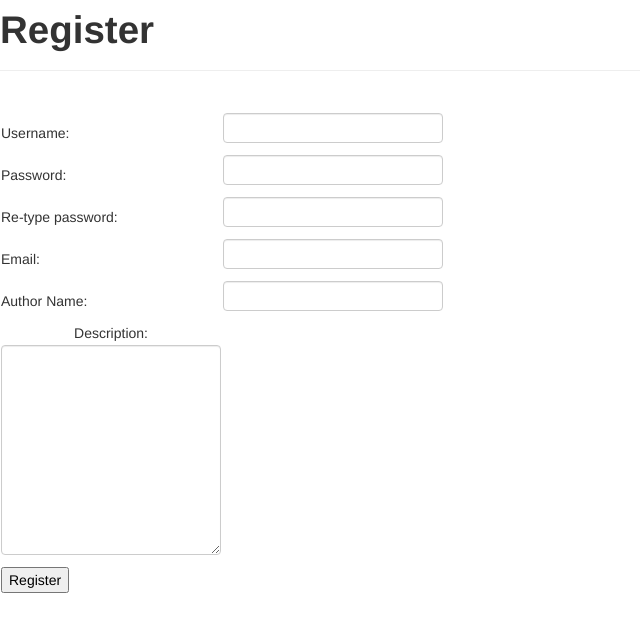
After one commit to krodyrobi/pressignio, a Django app: page /blog/register/ in a window 1280 px wide. The commit adds this page. Shown: the top 632 px of the page, without its empty margins (0-640 px from the left). Run offline with Django 3.2, Linux system fonts and the light colour scheme; some libraries are stand-ins or nearby versions.

Commit message:
Register users

```diff
--- a/mysite/blog/forms.py
+++ b/mysite/blog/forms.py
@@ -1,19 +1,81 @@
+from django.core.exceptions import ObjectDoesNotExist
+from django.core.mail import send_mail
+from django.contrib.auth.models import User
 from django import forms
 from django.forms import ModelForm
 
 from blog.models import Article
 
+import string
 import datetime
+import random
+
+from blog.models import Author
 
 class RegisterForm(forms.Form):
     	username = forms.CharField(max_length=30)
-    	password = forms.CharField(widget=forms.PasswordInput)
-	pass_check = forms.CharField(widget=forms.PasswordInput)
+    	password = forms.CharField(label="Password",widget=forms.PasswordInput,min_length=6)
+	pass_check = forms.CharField(label="Re-type password",widget=forms.PasswordInput)
 
 	author_name = forms.CharField(max_length=100)
-	author_description = forms.CharField(widget=forms.Textarea)
+	author_description = forms.CharField(label="Description",widget=forms.Textarea)
 
 	email = forms.EmailField()
+
+	def __init__(self, *args, **kwargs):
+        	super(RegisterForm, self).__init__(*args, **kwargs)
+
+
+		for field in self.fields.values():
+		    field.error_messages = {'required':'The field {fieldname} is required!'.format(fieldname=field.label)}
+
+
+	def clean(self):
+		cleaned_data = super(RegisterForm, self).clean()
+
+		try:
+			check = User.objects.get(username=cleaned_data['username'])
+
+		except ObjectDoesNotExist:
+			pass
+		else:
+			raise forms.ValidationError("Username already exists, please choose another one!")
+
+		try:
+			check = User.objects.get(email=cleaned_data['email'])
+		except ObjectDoesNotExist:
+			pass
+		else:
+			raise forms.ValidationError("Email already taken, please choose another one!")
+
+		password1 = cleaned_data.get("password")
+		password2 = cleaned_data.get("pass_check")
+
+		if password1 != password2:
+			raise forms.ValidationError("Passwords must match!")
+
+
+		return cleaned_data
+
+	def save(self):
+		cleaned_data = self.cleaned_data
+
+		user = User.objects.create_user(username = cleaned_data['username'], email = cleaned_data['email'], password = cleaned_data['password'])
+		user.is_active = False
+
+		code = ''.join(random.choice(string.ascii_uppercase + string.digits + string.ascii_lowercase) for x in range(35))
+		author = Author(user = user, name = cleaned_data['author_name'], description = cleaned_data['author_description'], confirmation_code = code)
+		user.save()
+		author.save()
+
+		return user,author
+
+
+	def sendValidationEmail(self , user, author):
+
+		title = "Pressignio account confirmation:"
+		content = "localhost:8000/blog/confirm/" + str(author.confirmation_code) + "/" + user.username
+		send_mail(title, content, 'pressignio-bot@presslabs.com', [user.email], fail_silently=False)
 
 class LoginForm(forms.Form):
 	username = forms.CharField(max_length=30)
@@ -22,7 +84,7 @@ class LoginForm(forms.Form):
 class ArticleForm(ModelForm):
 	class Meta:
 		model = Article
-		exclude = ('slug', 'publication_date',)
+		exclude = ('slug', 'publication_date', 'author')
 
 class EditForm(forms.Form):
 	pk = forms.IntegerField()
--- a/mysite/blog/models.py
+++ b/mysite/blog/models.py
@@ -10,6 +10,7 @@ class Author(models.Model):
 	name = models.CharField(max_length=100)
 	slug = models.SlugField()
 	description = models.TextField()
+	confirmation_code = models.CharField(max_length = 35)
 
 	def __unicode__(self):
 		return self.name
--- a/mysite/blog/urls.py
+++ b/mysite/blog/urls.py
@@ -7,6 +7,8 @@ urlpatterns = patterns('',
 	url(r'^(?P<year>\d{4})/(?P<month>\d{2})/(?P<title_slug>[-\w]+)/$', views.detail, name='detail'),
 	url(r'^login/$', views.login_user, name='login_user'),
 	url(r'^logout/$', views.logout_user, name='logout_user'),
+	url(r'^register/$', views.registerUser, name='registerUser'),
+	url(r'^confirm/(?P<confirmation_code>[-\w]+)/(?P<username>[-\w]+)/$', views.confirm, name='confirm'),
 	url(r'^myaccount/$', views.edit_account, name='edit_account'),
 	url(r'^myarticles/$', views.edit_articles, name='edit_articles'),
 	url(r'^myarticles/page/(?P<page>\d+)/$', views.edit_articles, name='edit_articles'),
--- a/mysite/blog/views.py
+++ b/mysite/blog/views.py
@@ -1,33 +1,54 @@
 from django.contrib.auth.models import User
 from django.contrib.auth import authenticate, login, logout
+from django.core.urlresolvers import reverse
 from django.core.exceptions import ObjectDoesNotExist
 from django.http import Http404
 from django.shortcuts import get_object_or_404, render, render_to_response, redirect
 from django.template import RequestContext
 from django.core.urlresolvers import reverse
 
-import datetime
-
 from blog.forms import LoginForm, RegisterForm, ArticleForm, EditForm, DeleteForm
 from blog.models import Article, Author
 
+import datetime
+
 def index(request):
 	latest_articles_list = Article.objects.all().order_by('-publication_date')[:10]
-	return render_to_response('blog/index.html', {'latest_articles_list': latest_articles_list},
-		context_instance=RequestContext(request))
+	return render_to_response('blog/index.html', {'latest_articles_list': latest_articles_list}, context_instance=RequestContext(request))
 
-def register_user(request):
-	username = request.POST['username']
-	password = request.POST['password']
-	pass_check = request.POST['pass_check']
-	author_name = request.POST['author_name']
+def registerUser(request):
 
-	email = request.POST['email']
+	if request.method == 'POST':
+		form = RegisterForm(request.POST)
 
-	login_date_time = datetime.datetime.now()
+		if form.is_valid():
+			data = form.cleaned_data
+			user , author = form.save()
+			form.sendValidationEmail(user,author)
 
-	user = Users.object.create_user('', '', '')
-	user.save()
+			return render_to_response('blog/register_ok.html', {'author': data},context_instance=RequestContext(request))
+		else:
+			return render_to_response('blog/register.html', {'form': form}, context_instance=RequestContext(request))
+
+	else:
+		form = RegisterForm()
+		return render_to_response('blog/register.html', {'form': form}, context_instance=RequestContext(request))
+
+def confirm(request, username, confirmation_code):
+	if request.method == 'GET':
+
+		try:
+			user = User.objects.get(username = username, author__confirmation_code = confirmation_code, is_active = False)
+		except ObjectDoesNotExist:
+			raise Http404
+
+		user.is_active = True
+		user.save()
+
+		return redirect(reverse('index'))
+
+	else:
+		return redirect(reverse('index'))
 
 def login_user(request):
 	if request.method == 'POST':
@@ -153,6 +174,7 @@ def edit_one_article(request, article_pk=0):
 
 					art = form.save(commit=False)
 					art.publication_date = datetime.datetime.now()
+					art.author = request.user.author
 					art.save()
 
 				return render_to_response('blog/edit_one_article.html', {'article_pk': article_pk, 'form': form, 'is_good': is_good},
@@ -165,6 +187,7 @@ def edit_one_article(request, article_pk=0):
 
 					art = form.save(commit=False)
 					art.publication_date = datetime.datetime.now()
+					art.author = request.user.author
 					art.save()
 					article_pk = art.pk
 
--- a/templates/blog/base.html
+++ b/templates/blog/base.html
@@ -9,7 +9,7 @@
     <div id="login">
       {% block login %}
         {% if not user.is_authenticated %}
-        <p>Hello, Guest. <a href="/blog/login">Login</a></p>
+        <p>Hello, Guest. <a href="/blog/login">Login</a> <a href="/blog/register">Register</a></p>
         {% else %}
         <p>Hello, <a href="/blog/{{ user.author.slug }}">{{ user.author.name }}</a>.
           <a href="/blog/myaccount">My account</a>  <a href="/blog/myarticles">My articles</a>
--- /dev/null
+++ b/templates/blog/register.html
@@ -0,0 +1,51 @@
+{% extends "blog/base.html" %}
+
+{% block title %} - Register{% endblock %}
+
+{% block login %}{% endblock %}
+
+{% block content %}
+  <h1>Register</h1>
+  <hr>
+    <form action="/blog/register/" method="post">{% csrf_token %}
+
+      {% for key, value in form.errors.items %}
+        {% if forloop.first %}
+        <div>There have been some errors in the form you submitted have a look, please correct them.</div><br />
+        {% endif %}
+        <div style="color:red;">{{ value|striptags }}</div>
+      {% endfor %}
+    <br />
+    <table>
+      <tr>
+        <td>Username:</td>
+        <td>{{ form.username }}</td>
+      </tr>
+      <tr>
+	<td>Password:</div></td>
+        <td>{{ form.password }}</td>
+      </tr>
+      <tr>
+	<td>Re-type password:</td>
+        <td>{{ form.pass_check }}</td>
+      </tr>
+      <tr>
+	<td>Email:</td>
+        <td>{{ form.email }}</td>
+      </tr>
+      <tr>
+	<td>Author Name:</td>
+        <td>{{ form.author_name }}</td>
+      </tr>
+      <tr colspan='2' style="text-align:center;">
+        <td>Description:</td>
+      </tr>
+      <tr colspan='2' style="align:center;">
+	<td>{{ form.author_description }}</td>
+      </tr>
+      <tr>
+        <td><div><input type="submit" value="Register"></div></td>
+      </tr>
+    </table>
+    <br />
+{% endblock %}
```
Also changed, not shown: templates/blog/register_ok.html (added, +31 -0 lines).
